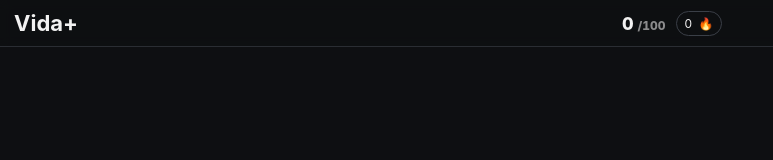
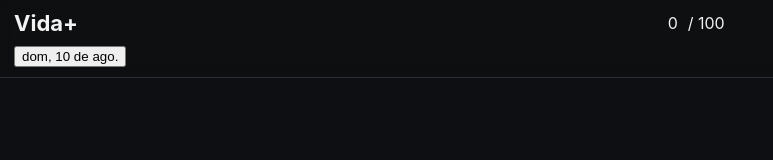
Before and after one commit to paulofe/vida-plus, a plain HTML site: page index.html in a window 1280 px wide. Shown: the whole page, without its empty margins (0-773 px from the left). Drawn offline with nearby package versions, Linux system fonts and the light colour scheme.

Commit message:
Update index.html

```diff
--- a/index.html
+++ b/index.html
@@ -197,4 +197,5 @@ canvas{width:100%;height:200px;background:#0f1115;border:1px solid var(--line);b
 </main>
 
 <script src="app.js?v=60020250810041019" defer></script>
+<script src="topo_patch_v6.0.1.js" defer></script>
 </body></html>
```
